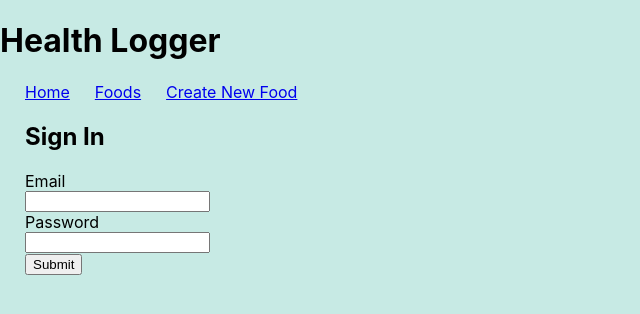
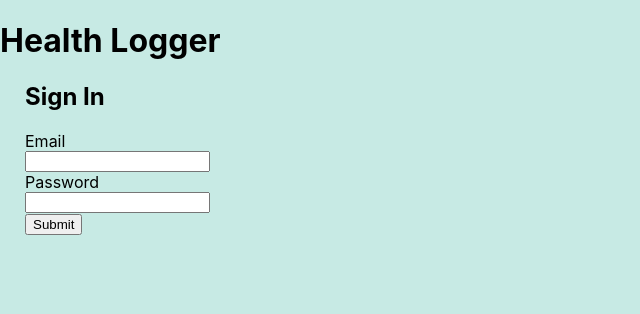
Before and after one commit to YousefMokaddem/health-logger, a React (Create React App) app in the folder client/: page / in a window 1280 px wide. Shown: the top 314 px of the page, without its empty margins (0-640 px from the left). Built offline with nearby package versions, Linux system fonts and the light colour scheme.

Commit message:
check user before displaying links

```diff
--- a/client/src/components/Header.js
+++ b/client/src/components/Header.js
@@ -1,14 +1,35 @@
 import React from 'react';
 import {NavLink} from 'react-router-dom';
-const Header = () => {
+const Header = ({user, day}) => {
+
+    const checkUser = () => {
+        if(user){
+            return(
+            <nav>
+                <NavLink exact to="/">Home</NavLink>
+                <NavLink to="/foods">Foods</NavLink>
+                <NavLink to="/foods/create">New Food</NavLink>
+                <NavLink to="/days">Days</NavLink>
+                <NavLink to="/days/create">New Day</NavLink>
+                <h3>Welcome {user.email}</h3>
+            </nav>
+            );
+        }
+    }
+
+    const checkDay = () => {
+        if(day){
+            return(
+                <h3>Selected day: {day.date}</h3>
+            );
+        }
+    }
+
     return(
         <div>
             <h1>Health Logger</h1>
-            <nav>
-                <NavLink exact to="/">Home</NavLink>
-                <NavLink to="/foods">Foods</NavLink>
-                <NavLink to="/add">Create New Food</NavLink>
-            </nav>
+            {checkUser()}
+            {checkDay()}
         </div>
 
     );
```
